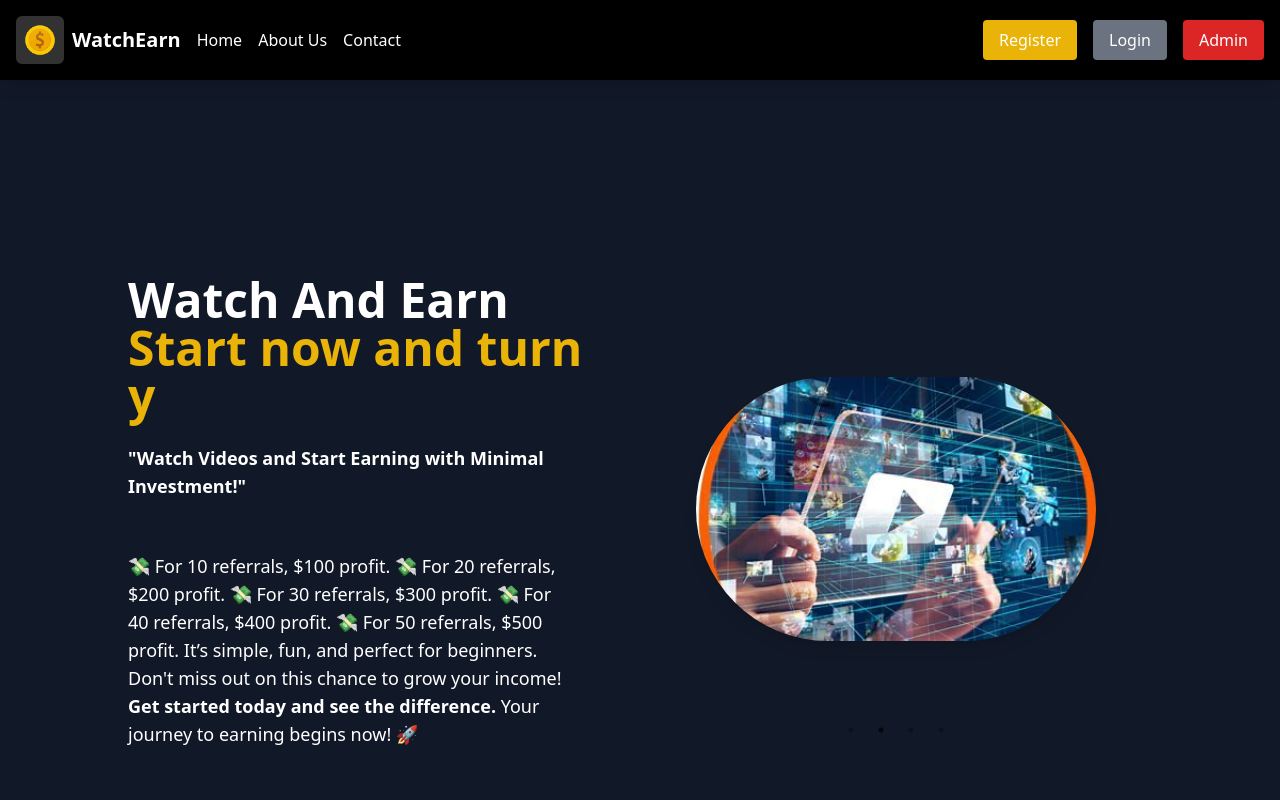
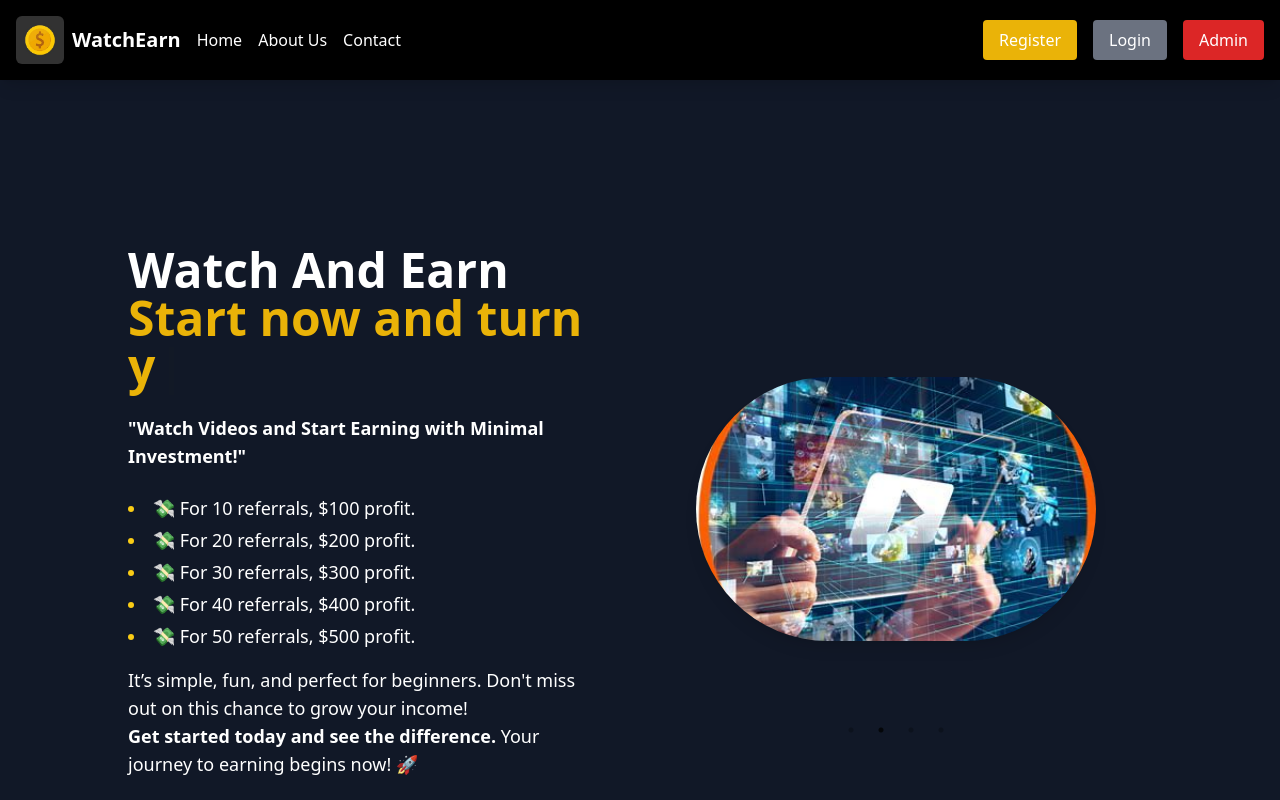
Before and after one commit to iQraWaheedAhmad/watch-earn, a Next.js app: page / in a window 1280 px wide. Shown: the top 800 px of the page. Built offline with nearby package versions, Linux system fonts and the light colour scheme.

Commit message:
hero section solved

```diff
--- a/src/app/components/Hero.tsx
+++ b/src/app/components/Hero.tsx
@@ -54,18 +54,20 @@ export default function Hero() {
         <p className="font-semibold text-lg text-white">
           &quot;Watch Videos and Start Earning with Minimal Investment!&quot;
         </p>
-        <p className="text-lg text-white max-w-md">
-
-          <br />
-          💸 For 10 referrals, $100 profit.
-💸 For 20 referrals, $200 profit.
-💸 For 30 referrals, $300 profit.
-💸 For 40 referrals, $400 profit.
-💸 For 50 referrals, $500 profit.
-          It’s simple, fun, and perfect for beginners. Don&apos;t miss out on this chance to grow your income!
-          <br />
-          <strong>Get started today and see the difference.</strong> Your journey to earning begins now! 🚀
-        </p>
+        <div className="text-lg text-white max-w-md space-y-4">
+          <ul className="list-disc list-inside space-y-1 marker:text-yellow-400">
+            <li>💸 For 10 referrals, $100 profit.</li>
+            <li>💸 For 20 referrals, $200 profit.</li>
+            <li>💸 For 30 referrals, $300 profit.</li>
+            <li>💸 For 40 referrals, $400 profit.</li>
+            <li>💸 For 50 referrals, $500 profit.</li>
+          </ul>
+          <p>
+            It’s simple, fun, and perfect for beginners. Don&apos;t miss out on this chance to grow your income!
+            <br />
+            <strong>Get started today and see the difference.</strong> Your journey to earning begins now! 🚀
+          </p>
+        </div>
       </div>
 
       {/* Right Side - Moving Image Slider */}
```
